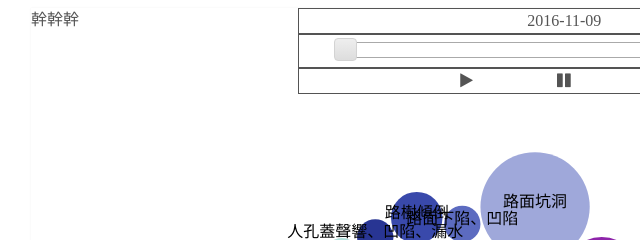
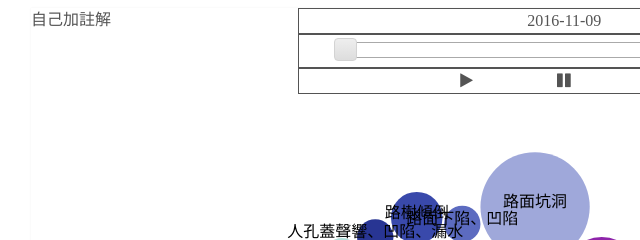
Before and after one commit to TaiwanStat/proj-tainan-1999, a plain HTML site: page index.html in a window 1280 px wide. Shown: the top 240 px of the page, 209-849 px from the left. Drawn offline with nearby package versions, Linux system fonts and the light colour scheme.

Commit message:
init_push

```diff
--- a/index.html
+++ b/index.html
@@ -16,7 +16,7 @@
 	<div id = "super_container">
 		<div id="title_container">
 <!--			<div id="desc"-->
-			<div id="description">幹幹幹</div>
+			<div id="description">自己加註解</div>
 			<div id="scroll_container">
 				<div id="show_date">2016-11-09</div>
 				<div id="scroll_bar_container">
```
